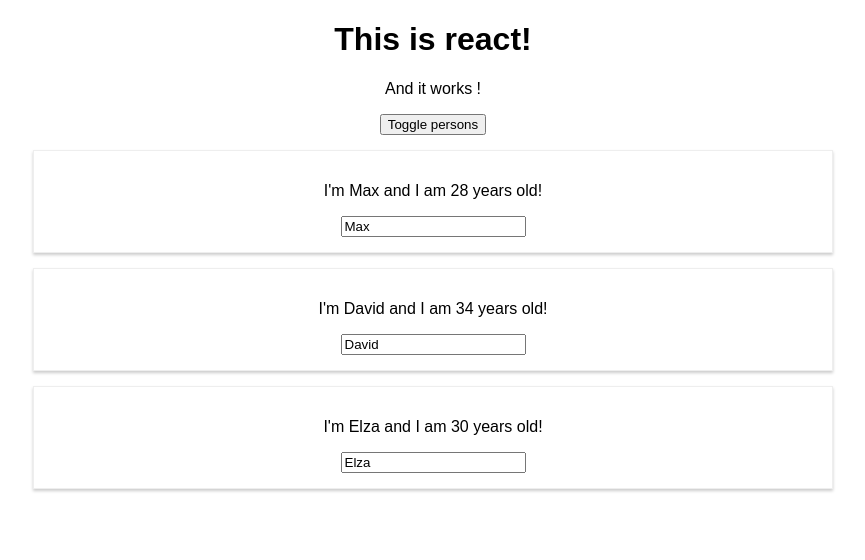
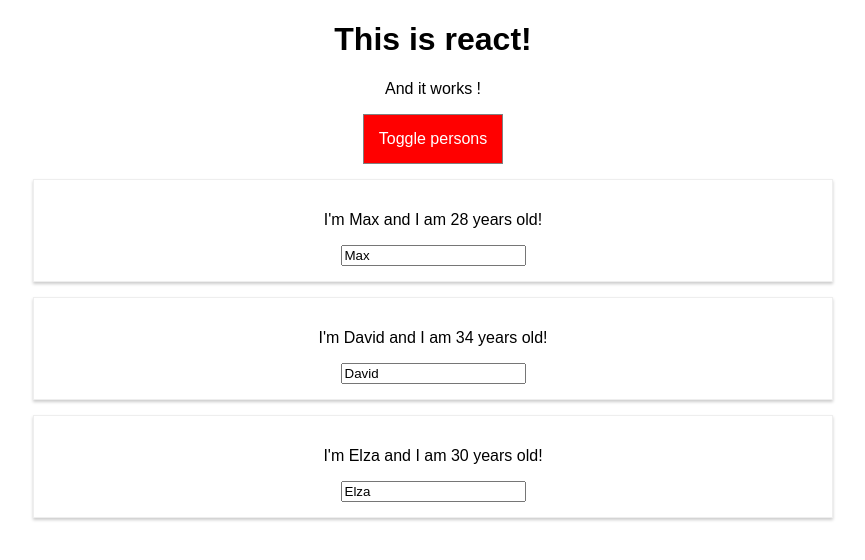
Before and after one commit to davidthurion/react-complete-guide, a React (Create React App) app: page / in a window 1280 px wide. Both pictures are taken after a click on the button "Toggle persons". Shown: the top 560 px of the page, without its empty margins (207-1072 px from the left). Built offline with nearby package versions, Linux system fonts and the light colour scheme.

Commit message:
refactor: working with modules is cool

```diff
--- a/package.json
+++ b/package.json
@@ -1,9 +1,8 @@
 {
-  "name": "react-complete-guide",
+  "name": "base-syntax--alone",
   "version": "0.1.0",
   "private": true,
   "dependencies": {
-    "radium": "^0.25.0",
     "react": "^16.5.2",
     "react-dom": "^16.5.2",
     "react-scripts": "2.0.3"
--- a/src/App.css
+++ /dev/null
@@ -1,11 +0,0 @@
-.App {
-  text-align: center;
-}
-
-.red {
-  color: red;
-}
-
-.bold {
-  font-weight: bold;
-}
--- a/src/App.js
+++ b/src/App.js
@@ -1,5 +1,5 @@
 import React, { Component } from "react";
-import "./App.css";
+import styles from "./App.module.css";
 import Person from "./Person/Person";
 
 class App extends Component {
@@ -63,6 +63,7 @@ class App extends Component {
 
   render() {
     let persons = null;
+    let btnClass = "";
     if (this.state.showPersons) {
       persons = (
         <div>
@@ -79,21 +80,25 @@ class App extends Component {
           })}
         </div>
       );
+
+      btnClass = styles.red;
     }
 
-    let classes = [];
+    let assignedClasses = [];
     if (this.state.persons.length <= 2) {
-      classes.push("red");
+      assignedClasses.push(styles.red);
     }
     if (this.state.persons.length <= 1) {
-      classes.push("bold");
+      assignedClasses.push(styles.bold);
     }
 
     return (
-      <div className="App">
+      <div className={styles.App}>
         <h1>This is react!</h1>
-        <p className={classes.join(" ")}>And it works !</p>
-        <button onClick={this.togglePersonsHandler}>Toggle persons</button>
+        <p className={assignedClasses.join(" ")}>And it works !</p>
+        <button className={btnClass} onClick={this.togglePersonsHandler}>
+          Toggle persons
+        </button>
         {persons}
       </div>
     );
--- /dev/null
+++ b/src/App.module.css
@@ -0,0 +1,31 @@
+.App {
+  text-align: center;
+}
+
+.red {
+  color: red;
+}
+
+.bold {
+  font-weight: bold;
+}
+
+.App button {
+  border: 1px solid gray;
+  padding: 15px;
+  background-color: green;
+  font: inherit;
+  color: white;
+}
+
+.App button:hover {
+  background: lightgreen;
+}
+
+.App button.red {
+  background: red;
+}
+
+.App button.red:hover {
+  background: salmon;
+}
--- a/src/Person/Person.js
+++ b/src/Person/Person.js
@@ -1,10 +1,10 @@
 import React from "react";
 
-import "./Person.css";
+import styles from "./Person.module.css";
 
 const person = props => {
   return (
-    <div className="Person">
+    <div className={styles.Person}>
       <p onClick={props.click}>
         I'm {props.name} and I am {props.age} year
         {props.age > 1 && "s"} old!
```
Also changed, not shown: src/Person/Person.module.css (renamed from src/Person/Person.css), 2 other files (tests, documents, lock files or other folders).
